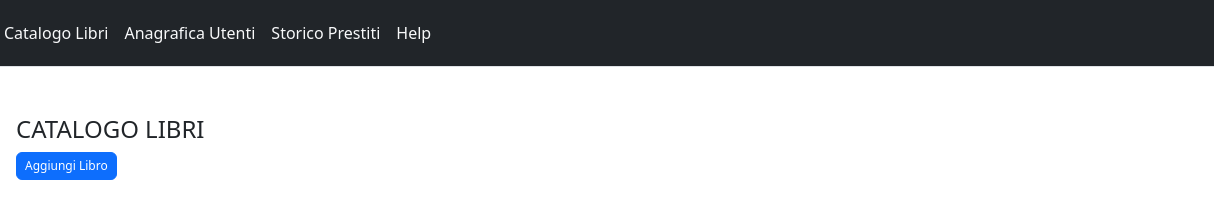
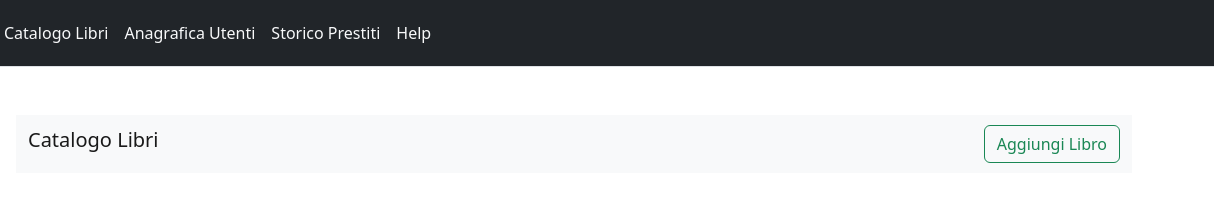
Before and after one commit to musella95/html-css-bootstrap-dashboard, a plain HTML site: page index.html in a window 1280 px wide. Shown: the full height of the page, 66-1280 px from the left. Drawn offline with nearby package versions, Linux system fonts and the light colour scheme.

Commit message:
bottom done

```diff
--- a/css/style.css
+++ b/css/style.css
@@ -0,0 +1,6 @@
+*{
+    margin: 0;
+    padding: 0;
+    box-sizing: border-box;
+
+}
--- a/index.html
+++ b/index.html
@@ -50,14 +50,15 @@
 
     <main>
         <div class="container mt-5">
-            <div class="row">
-                <div class="col-12 ">
-                    <h4>CATALOGO LIBRI</h4>
-                    <button type="button" class="btn btn-primary"
-                        style="--bs-btn-padding-y: .25rem; --bs-btn-padding-x: .5rem; --bs-btn-font-size: .75rem;">
-                        Aggiungi Libro
-                    </button>
+            <nav class="navbar bg-light">
+                <div class="container-fluid">
+                  <h4 class="navbar-brand">Catalogo Libri</h4>
+
+
+                    <button class="btn btn-outline-success" type="submit">Aggiungi Libro</button>
+                  </form>
                 </div>
+              </nav>
             </div>
 
             <div class="row">
```
